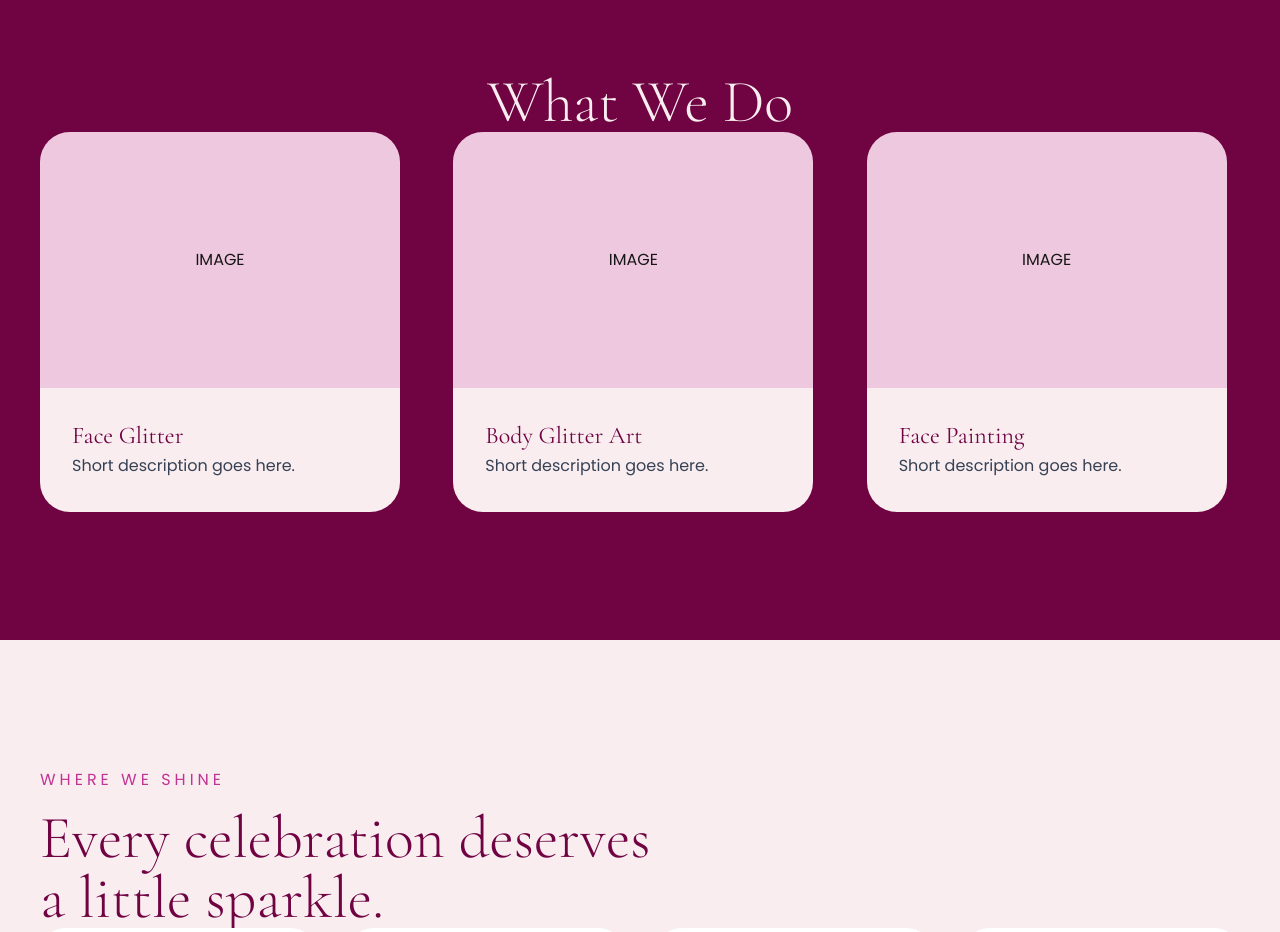
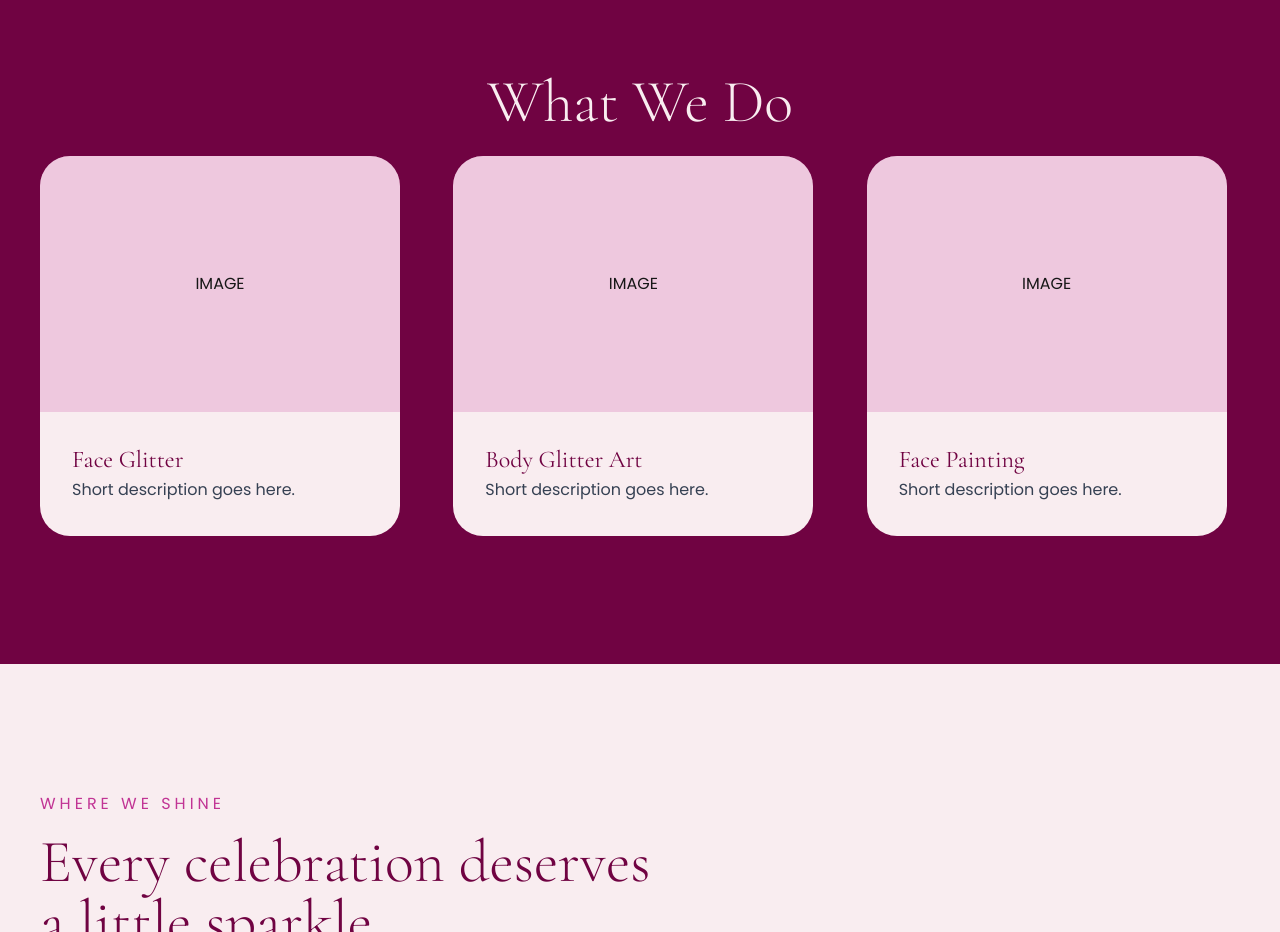
Before and after one commit to ahanashettyyy/shimmora-website, a Next.js app: page / in a window 1280 px wide. Shown: the part 1820-2752 px from the top of the page. Built offline with nearby package versions, Linux system fonts and the light colour scheme.

Commit message:
about update

```diff
--- a/components/Services.tsx
+++ b/components/Services.tsx
@@ -11,6 +11,8 @@ export default function Services() {
         <h2 className="text-3xl md:text-6xl text-[#F9EDF0] font-light text-center mb-12 md:mb-20">
           What We Do
         </h2>
+
+        <div className="h-4 md:h-6" />
 
         <div className="grid grid-cols-1 sm:grid-cols-2 lg:grid-cols-3 gap-10">
 
```
